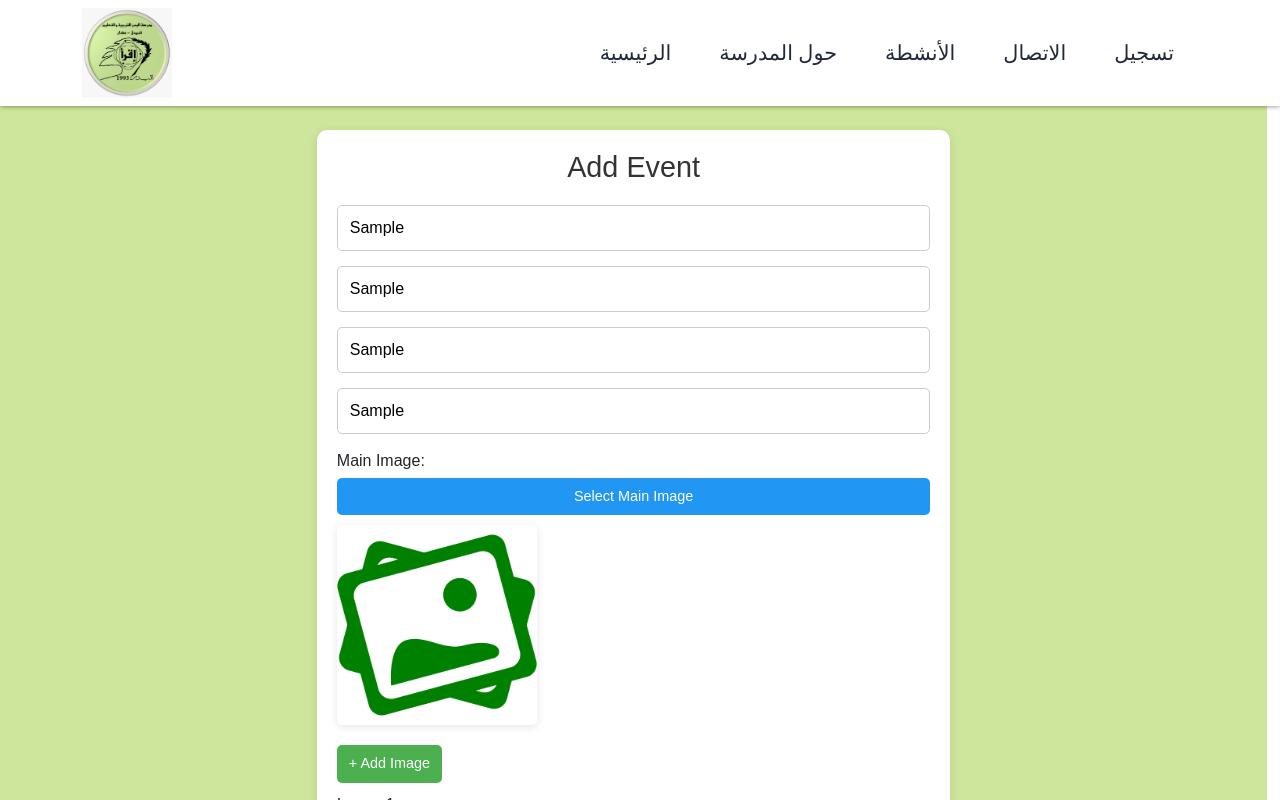
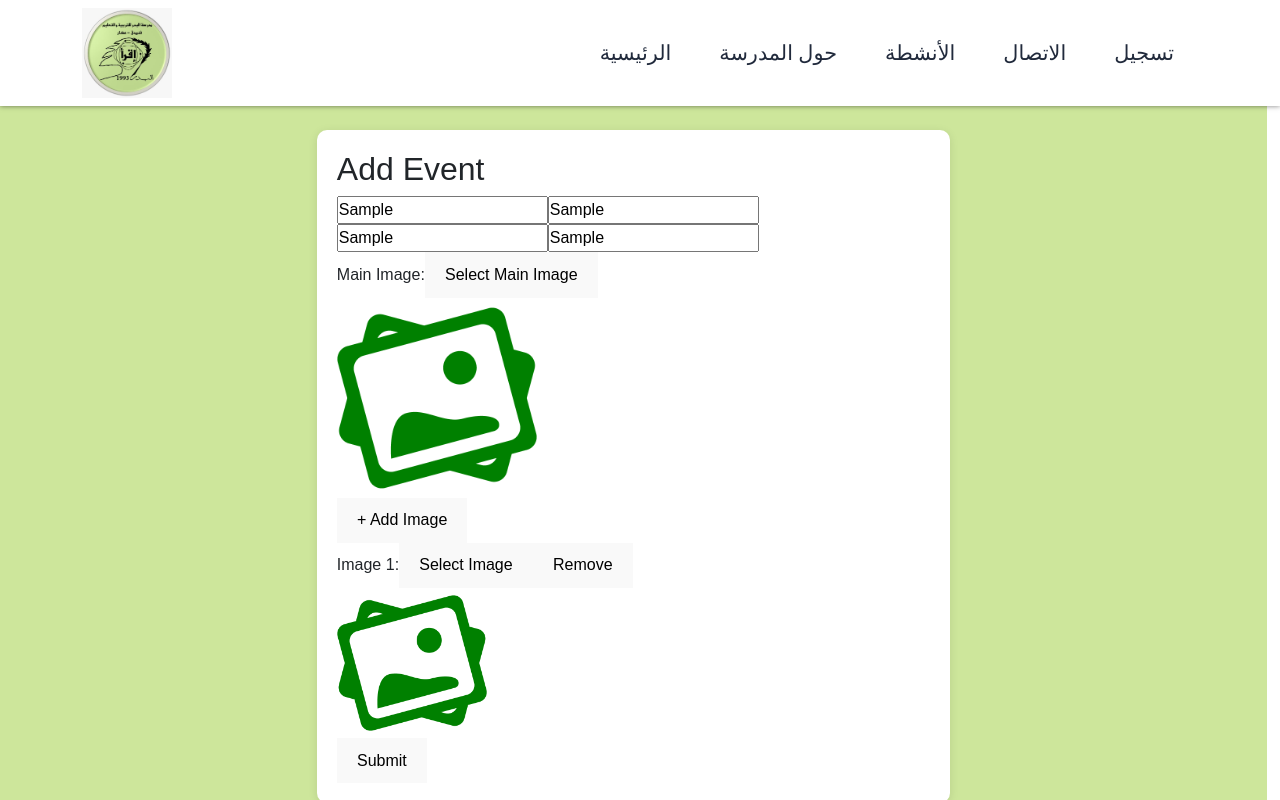
Before and after one commit to abdlkadirdarwih-bit/school-f, a React (Vite) app: page /create in a window 1280 px wide. Both pictures are taken after typing "Sample", "Sample", "Sample", "Sample" into the empty fields and a click on the button "+ Add Image". Shown: the top 800 px of the page. Built offline with nearby package versions, Linux system fonts and the light colour scheme.

Commit message:
Update frontend URL for deployed frontend

```diff
--- a/src/schcrud/CreateEvent.jsx
+++ b/src/schcrud/CreateEvent.jsx
@@ -363,27 +363,27 @@ import myImage from "../assets/photo-xxl.png";
 
 function CreateEvent() {
   const backendUrl = import.meta.env.VITE_BACKEND_URL;
-  const navigate = useNavigate();
 
   const [mainImageBase64, setMainImageBase64] = useState("");
   const [imagesBase64, setImagesBase64] = useState([]);
-
-  const [mainImagePreview, setMainImagePreview] = useState("");
-  const [imagesPreviews, setImagesPreviews] = useState([]);
 
   const [date, setDate] = useState("");
   const [place, setPlace] = useState("");
   const [title, setTitle] = useState("");
   const [text, setText] = useState("");
 
-  // Convert file → Base64
+  const [mainImagePreview, setMainImagePreview] = useState("");
+  const [imagesPreviews, setImagesPreviews] = useState([]);
+
+  const navigate = useNavigate();
+
+  // Convert file to Base64
   const convertToBase64 = (file, callback) => {
     const reader = new FileReader();
     reader.onloadend = () => callback(reader.result);
     reader.readAsDataURL(file);
   };
 
-  // Handle main image selection
   const handleMainImageChange = (e) => {
     const file = e.target.files[0];
     if (!file) return;
@@ -394,15 +394,14 @@ function CreateEvent() {
     });
   };
 
-  // Handle additional images selection
   const handleImageChange = (index, e) => {
     const file = e.target.files[0];
     if (!file) return;
 
     convertToBase64(file, (base64) => {
-      const updatedBase64 = [...imagesBase64];
-      updatedBase64[index] = base64;
-      setImagesBase64(updatedBase64);
+      const updatedImages = [...imagesBase64];
+      updatedImages[index] = base64;
+      setImagesBase64(updatedImages);
 
       const updatedPreviews = [...imagesPreviews];
       updatedPreviews[index] = base64;
@@ -410,24 +409,8 @@ function CreateEvent() {
     });
   };
 
-  // Open hidden file input
-  const openFilePicker = (id) => {
-    document.getElementById(id).click();
-  };
+  const openFilePicker = (id) => document.getElementById(id).click();
 
-  // Add a new empty image slot
-  const addImageSlot = () => {
-    setImagesBase64([...imagesBase64, ""]);
-    setImagesPreviews([...imagesPreviews, ""]);
-  };
-
-  // Remove an image at a specific index
-  const removeImage = (index) => {
-    setImagesBase64(imagesBase64.filter((_, i) => i !== index));
-    setImagesPreviews(imagesPreviews.filter((_, i) => i !== index));
-  };
-
-  // Submit form
   const submit = (e) => {
     e.preventDefault();
 
@@ -452,50 +435,35 @@ function CreateEvent() {
       <div className="contacts-table-create-event-page">
         <div className="contacts-table-create-event-container">
           <form onSubmit={submit} className="contacts-table-create-event-form">
-            <h2 className="contacts-table-create-event-title">Add Event</h2>
+            <h2>Add Event</h2>
 
-            <div className="form-group">
             <input
               type="text"
               placeholder="Date"
-                className="form-input"
               value={date}
               onChange={(e) => setDate(e.target.value)}
             />
-            </div>
-
-            <div className="form-group">
             <input
               type="text"
               placeholder="Place"
-                className="form-input"
               value={place}
               onChange={(e) => setPlace(e.target.value)}
             />
-            </div>
-
-            <div className="form-group">
             <input
               type="text"
               placeholder="Title"
-                className="form-input"
               value={title}
               onChange={(e) => setTitle(e.target.value)}
             />
-            </div>
-
-            <div className="form-group">
             <input
               type="text"
               placeholder="Description"
-                className="form-input"
               value={text}
               onChange={(e) => setText(e.target.value)}
             />
-            </div>
 
             {/* Main Image */}
-            <div className="form-group">
+            <div>
               <label>Main Image:</label>
               <input
                 type="file"
@@ -504,31 +472,32 @@ function CreateEvent() {
                 style={{ display: "none" }}
                 onChange={handleMainImageChange}
               />
-              <button
-                type="button"
-                className="btn-select"
-                onClick={() => openFilePicker("mainImageInput")}
-              >
+              <button type="button" onClick={() => openFilePicker("mainImageInput")}>
                 Select Main Image
               </button>
-              <div className="image-preview">
-                <img src={mainImagePreview || myImage} alt="Main" />
+              <div>
+                <img
+                  src={mainImagePreview || myImage}
+                  alt="Main"
+                  style={{ width: "200px", height: "200px", objectFit: "cover" }}
+                />
               </div>
             </div>
 
             {/* Additional Images */}
             <button
               type="button"
-              className="btn-add-image"
-              onClick={addImageSlot}
+              onClick={() => {
+                setImagesBase64([...imagesBase64, ""]);
+                setImagesPreviews([...imagesPreviews, ""]);
+              }}
             >
               + Add Image
             </button>
 
             {imagesBase64.map((img, idx) => (
-              <div className="form-group" key={idx}>
+              <div key={idx}>
                 <label>Image {idx + 1}:</label>
-
                 <input
                   type="file"
                   accept="image/*"
@@ -536,32 +505,29 @@ function CreateEvent() {
                   style={{ display: "none" }}
                   onChange={(e) => handleImageChange(idx, e)}
                 />
-
+                <button type="button" onClick={() => openFilePicker(`imageInput${idx}`)}>
+                  Select Image
+                </button>
                 <button
                   type="button"
-                  className="btn-select"
-                  onClick={() => openFilePicker(`imageInput${idx}`)}
-                >
-                  Select Image
-                </button>
-
-                <button
-                  type="button"
-                  className="btn-remove"
-                  onClick={() => removeImage(idx)}
+                  onClick={() => {
+                    setImagesBase64(imagesBase64.filter((_, i) => i !== idx));
+                    setImagesPreviews(imagesPreviews.filter((_, i) => i !== idx));
+                  }}
                 >
                   Remove
                 </button>
-
-                <div className="image-preview">
-                  <img src={imagesPreviews[idx] || myImage} alt={`Image ${idx + 1}`} />
+                <div>
+                  <img
+                    src={imagesPreviews[idx] || myImage}
+                    alt={`Image ${idx + 1}`}
+                    style={{ width: "150px", height: "150px", objectFit: "cover" }}
+                  />
                 </div>
               </div>
             ))}
 
-            <button type="submit" className="btn-submit">
-              Submit
-            </button>
+            <button type="submit">Submit</button>
           </form>
         </div>
       </div>
```
Lines whose indentation alone changed are shown as unchanged.
